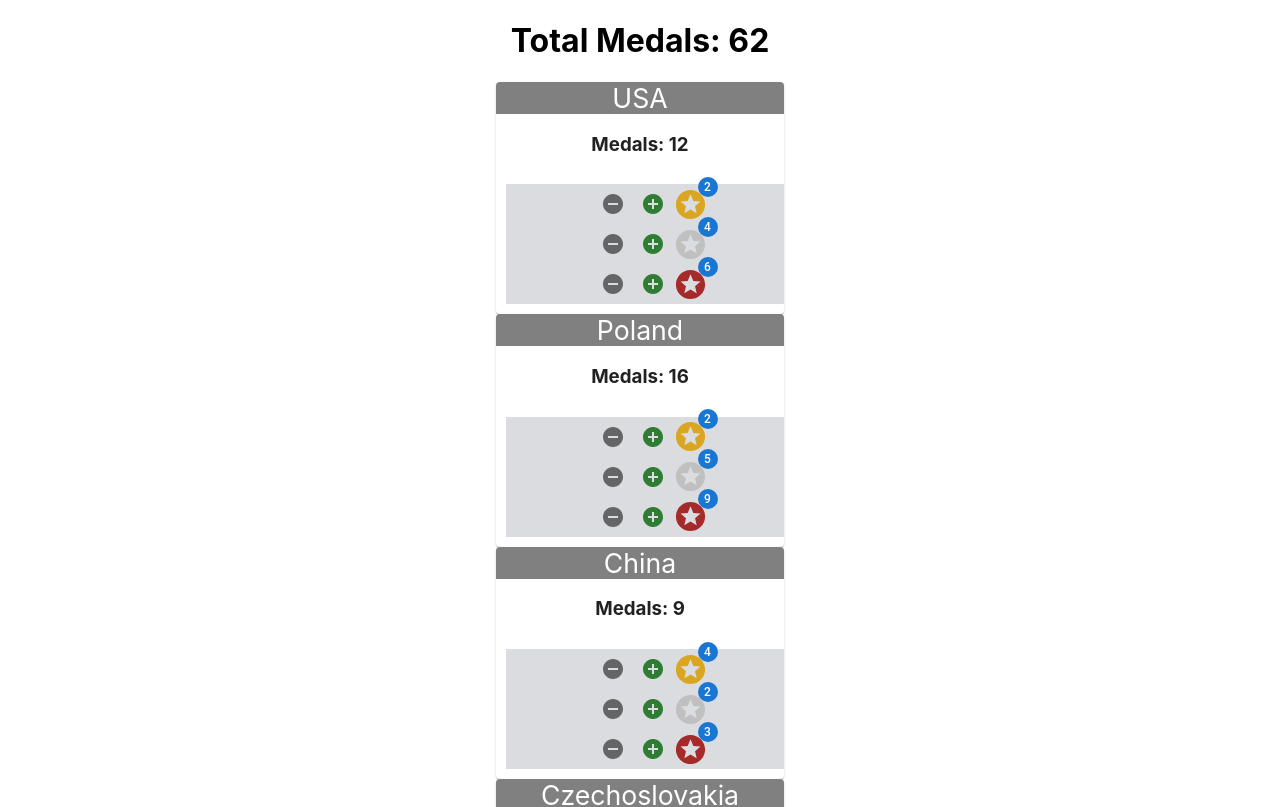
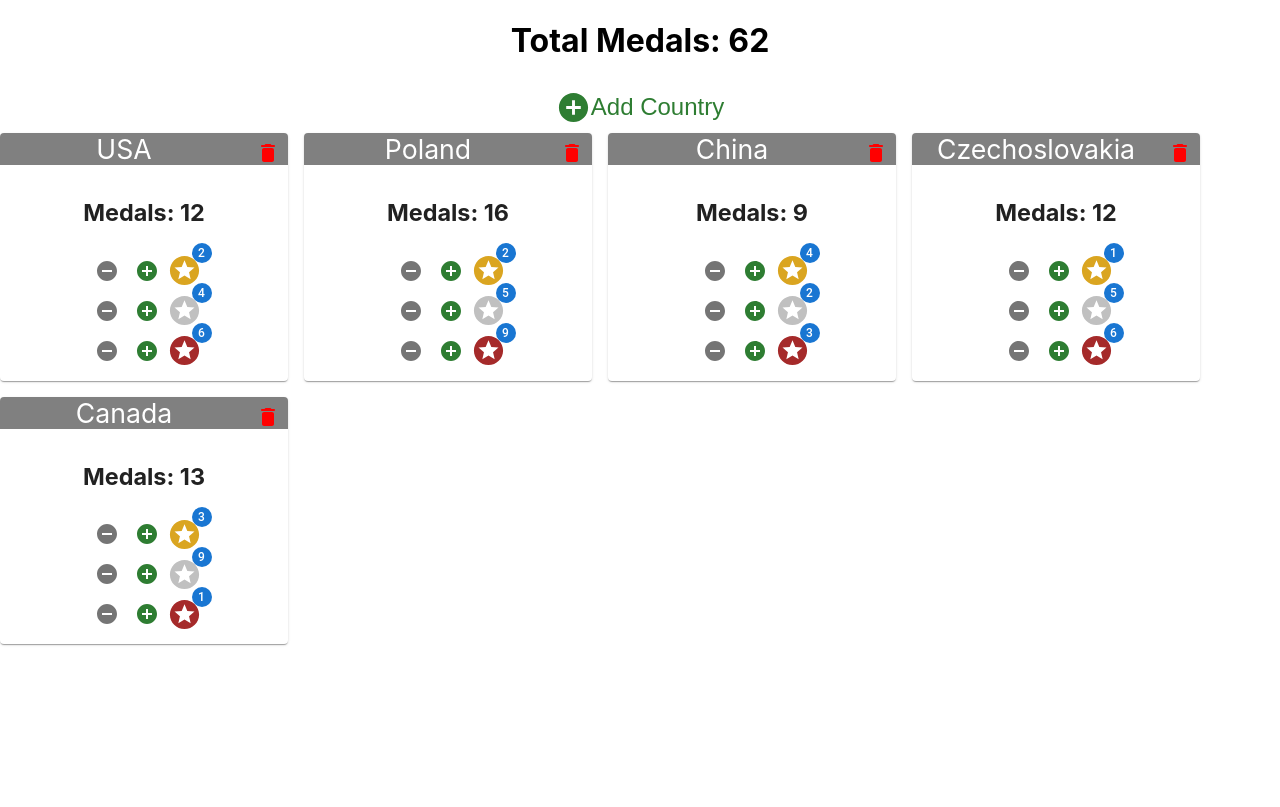
Before and after one commit to dbuehler1/GoldMedals, a React (Create React App) app: page / in a window 1280 px wide. Shown: the top 807 px of the page. Built offline with nearby package versions, Linux system fonts and the light colour scheme.

Commit message:
Add and Remove Countries

```diff
--- a/src/App.css
+++ b/src/App.css
@@ -12,6 +12,7 @@
   margin-right: auto;
   margin-left: auto;
   text-align: center;
+
 }
 .cName {
     text-align: center;
@@ -50,5 +51,8 @@
   align-content: center;
   margin-left: auto;
   margin-right: auto;
+
+}
+.countryCard {
   background-color: #dadce0;
 }
--- a/src/App.js
+++ b/src/App.js
@@ -1,6 +1,12 @@
 import React, {Component} from 'react';
 import Country from './Components/Country'
+import NewCountry from './Components/NewCountry'
 import './App.css';
+import { Grid } from '@mui/material';
+
+
+
+
 
 
 class App extends Component {
@@ -15,6 +21,7 @@ class App extends Component {
     ],
 
   }
+
   addMedal = (medalType, cid) => {
 
     const countries = this.state.countries;
@@ -46,30 +53,82 @@ removeMedal = (medalType, cid) => {
     this.setState({ countries: countries});
 }
 
+createCountry = (name) => {
+  var newCountries = this.state.countries;
+  if(this.state.countries.length === 0){
+    newCountries.push({
+      id: 1,
+      countryName: name,
+      goldMedals: 0,
+      silverMedals: 0,
+      bronzeMedals: 0,
+    });
+  }
+  else {
+    newCountries.push({
+      id: this.state.countries[this.state.countries.length-1].id + 1,
+      countryName: name,
+      goldMedals: 0,
+      silverMedals: 0,
+      bronzeMedals: 0,
+    });
+  }
+
+  console.log(newCountries);
+
+  this.setState({countries: newCountries})
+}
+
+deleteCountry = (cid) => {
+  var oldCountries = this.state.countries;
+  var idLocate = oldCountries.findIndex(i =>i.id === cid);
+
+  oldCountries.splice(idLocate, 1);
+  this.setState({countries: oldCountries});
+}
+
 
 
   render(){
 
     const countries = this.state.countries;
-  const golds = countries.reduce((a, b) => a + b.goldMedals, 0);
-  const silvers = countries.reduce((a, b) => a + b.silverMedals, 0);
-  const bronzes = countries.reduce((a, b) => a + b.bronzeMedals, 0);
-  const totalMedals = golds + silvers + bronzes;
+    const golds = countries.reduce((a, b) => a + b.goldMedals, 0);
+    const silvers = countries.reduce((a, b) => a + b.silverMedals, 0);
+    const bronzes = countries.reduce((a, b) => a + b.bronzeMedals, 0);
+    const totalMedals = golds + silvers + bronzes;
+
+
+
     return (
       <div className="App">
         <header className="App-header">
           <h1>Total Medals: {totalMedals}</h1>
         </header>
+        <NewCountry
+          createCountry={this.createCountry}
+        />
+        <Grid container spacing={2}>
 
-        { this.state.countries.map(country =>
-              <Country
+          { this.state.countries.map(country =>
+          <Grid item key={country.id}>
+              <Country item
               key={country.id}
               country={country}
               addMedal={  this.addMedal}
               removeMedal={  this.removeMedal}
+              deleteCountry={this.deleteCountry}
               />
+          </Grid>
         )}
+
+
+        </Grid>
+
+
+
       </div>
+
+
     );
   }
 
--- a/src/Components/Country.jsx
+++ b/src/Components/Country.jsx
@@ -1,24 +1,33 @@
 import React, { Component } from 'react';
 import Medal from './Medal';
-import { Card } from '@mui/material';
+import { Card, IconButton } from '@mui/material';
+import { DeleteRounded } from '@mui/icons-material';
+
+const deleteButton = {
+    bgcolor: "red",
+    color: "red",
+    float: "right",
+  }
 
 class Country extends Component {
     render() {
 
-        const {country, removeMedal, addMedal} = this.props;
+        const {country, removeMedal, addMedal, deleteCountry} = this.props;
         const totalMedals = country.goldMedals + country.silverMedals + country.bronzeMedals;
 
         return(
         <div className ='Country'>
-            <Card>
+            <Card className = 'countryCard'>
             <div className='cName'>
 
                 { country.countryName }
+                <IconButton onClick={() => deleteCountry(country.id)} style={deleteButton}>
+                    <DeleteRounded/>
+                </IconButton>
+            </div>
 
-            </div>
+            <div className='medals'>
             <h3>Medals: {totalMedals}</h3>
-            <div className='medals'>
-
                 <Medal Medals={country.goldMedals} medalType={'goldenrod'} addMedal={() =>addMedal('goldenrod', country.id)} removeMedal={() =>removeMedal('goldenrod', country.id)} />
                 <Medal Medals={country.silverMedals} medalType={'silver'} addMedal={() =>addMedal('silver', country.id)} removeMedal={() =>removeMedal('silver', country.id)} />
                 <Medal Medals={country.bronzeMedals} medalType={'brown'} addMedal={() =>addMedal('brown', country.id)} removeMedal={() =>removeMedal('brown', country.id)} />
--- a/src/Components/Medal.jsx
+++ b/src/Components/Medal.jsx
@@ -15,7 +15,7 @@ class Medal extends Component {
         const {Medals, medalType, addMedal, removeMedal} = this.props;
 
         return(
-        <div className ='Country'>
+        <div>
 
             <div className='medalList'>
                 <IconButton
--- /dev/null
+++ b/src/Components/NewCountry.jsx
@@ -0,0 +1,108 @@
+import {
+  Button,
+  IconButton,
+  Modal,
+  Typography,
+} from "@mui/material";
+import { Box } from "@mui/system";
+import AddCircle from "@mui/icons-material/AddCircle";
+import React, { Component } from "react";
+
+const style = {
+  position: "absolute",
+  top: "50%",
+  left: "50%",
+  transform: "translate(-50%, -50%)",
+  width: 400,
+  bgcolor: "white",
+  border: "2px solid #000",
+  boxShadow: 24,
+  p: 4,
+
+
+};
+const cancelStyle = {
+  bgcolor: "red",
+  color: "red",
+  float: "right",
+}
+
+const createStyle = {
+  bgcolor: "green",
+  color: "green",
+  float: "right",
+}
+
+class Medal extends Component {
+  state = {
+    open: false,
+    cName: "",
+  };
+
+  renderColor(color) {
+    return color === undefined || color === null ? "black" : color;
+  }
+
+  handleChange = (e) => this.setState({ cName: e.target.value});
+
+
+
+  render() {
+    const {createCountry} = this.props;
+
+
+    const setOpen = (status) => {
+      this.setState({ open: status });
+    };
+    const handleOpen = () => setOpen(true);
+    const handleClose = () => setOpen(false);
+
+    const {cName} = this.state;
+
+    const modal = () => {
+      if(this.state.cName !== ""){
+        createCountry(this.state.cName);
+        handleClose();
+        this.setState({cName: ""})
+      }
+      else {
+        handleClose();
+      }
+
+
+    }
+    return (
+
+      <div>
+        <IconButton onClick={handleOpen} color="success" className="addButton">
+          <AddCircle fontSize="large" />
+          Add Country
+        </IconButton>
+
+        <Modal
+          open={this.state.open}
+          onClose={handleClose}
+          aria-labelledby="modal-modal-title"
+          aria-describedby="modal-modal-description"
+        >
+          <Box sx={style}>
+            <Typography id="modal-modal-title" variant="h6" component="h2">
+              Add a Country
+            </Typography>
+            <Typography id="modal-modal-description">Country Name:</Typography>
+            <input type="text" value = {cName} onChange={this.handleChange}></input>
+            <br></br>
+
+            <Button className="createCountry" style={createStyle}  type='submit' onClick={ () => modal()}>
+              Create
+            </Button>
+            <Button className="cancelbtn" style={cancelStyle} type='submit' onClick={handleClose}>
+              Cancel
+            </Button>
+          </Box>
+        </Modal>
+      </div>
+    );
+  }
+}
+export default Medal;
```
